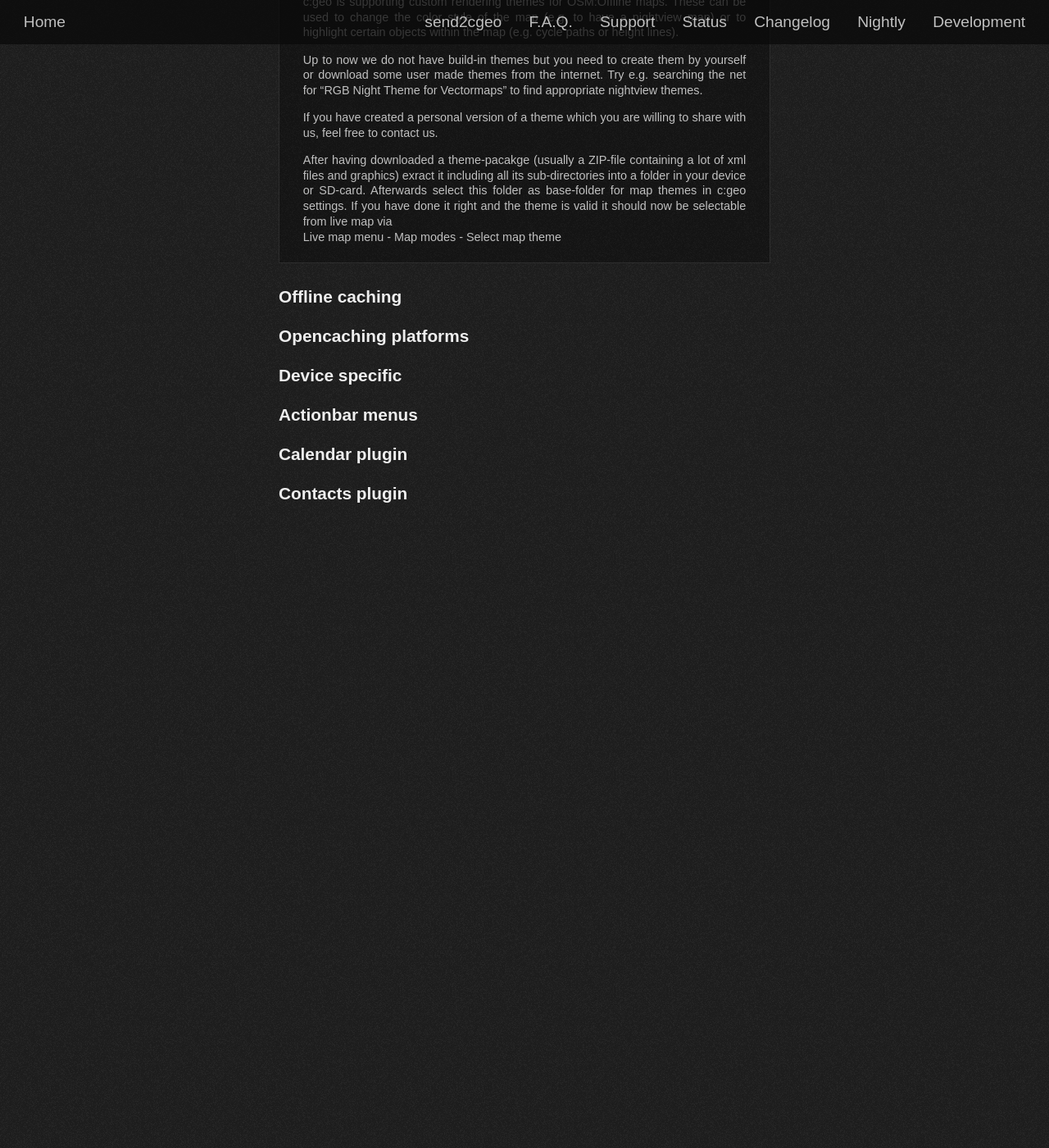
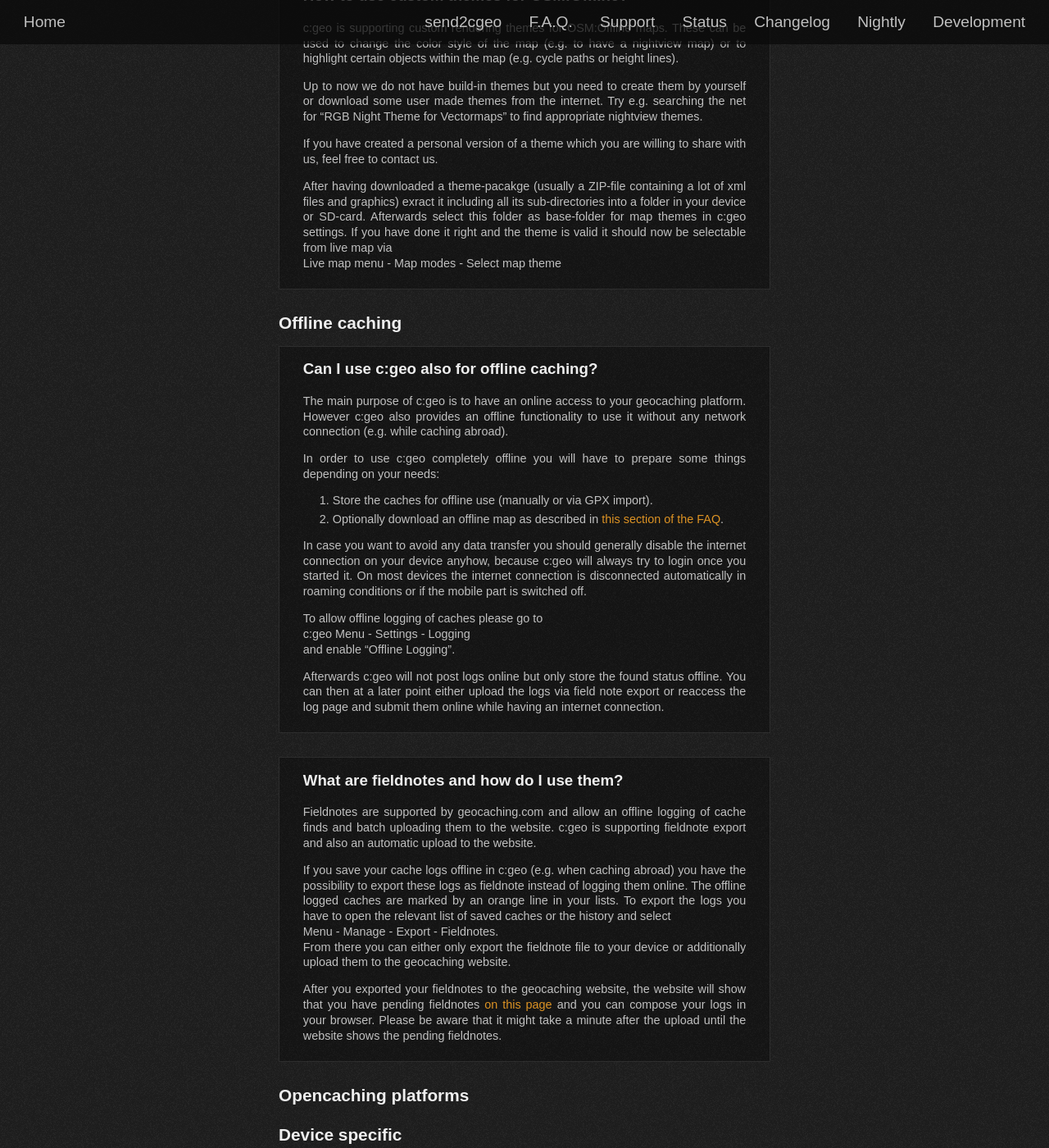
Before and after one commit to cgeo/cgeo.github.io, a Jekyll site: the page built from faq.html, in a window 1280 px wide and 1400 px high, scrolled down 21358 px. Shown: the whole window at 82% size. Built offline with Jekyll 4.4.1, drawn with Linux system fonts in a browser that asks for light colours; some web fonts are replaced; before the commit the page ends 21988 px from its top, so only the background shows below that; some of the changed text lies outside the part shown.

Commit message:
FAQ Offline caching #1

```diff
--- a/_data/faq.yml
+++ b/_data/faq.yml
@@ -710,6 +710,39 @@
 - title: Offline caching
   items:
 
+      - title: Can I use c:geo also for offline caching?
+        content: |
+            The main purpose of c:geo is to have an online access to your geocaching platform.
+            However c:geo also provides an offline functionality to use it without any network connection (e.g. while caching abroad).
+
+            In order to use c:geo completely offline you will have to prepare some things depending on your needs:
+
+            1. Store the caches for offline use (manually or via GPX import).
+            2. Optionally download an offline map as described in [this section of the FAQ](./faq.html#faq.WhatisOSM:).
+
+            In case you want to avoid any data transfer you should generally disable the internet connection on your device anyhow, because c:geo will always try to login once you started it.
+            On most devices the internet connection is disconnected automatically in roaming conditions or if the mobile part is switched off.
+
+            To allow offline logging of caches please go to\\
+            c:geo Menu - Settings - Logging\\
+            and enable "Offline Logging".
+
+            Afterwards c:geo will not post logs online but only store the found status offline.
+            You can then at a later point either upload the logs via field note export or reaccess the log page and submit them online while having an internet connection.
+
+      - title: What are fieldnotes and how do I use them?
+        content: |
+            Fieldnotes are supported by geocaching.com and allow an offline logging of cache finds and batch uploading them to the website.
+            c:geo is supporting fieldnote export and also an automatic upload to the website.
+
+            If you save your cache logs offline in c:geo (e.g. when caching abroad) you have the possibility to export these logs as fieldnote instead of logging them online.
+            The offline logged caches are marked by an orange line in your lists. To export the logs you have to open the relevant list of saved caches or the history and select\\
+            Menu - Manage - Export - Fieldnotes.\\
+            From there you can either only export the fieldnote file to your device or additionally upload them to the geocaching website.
+
+            After you exported your fieldnotes to the geocaching website, the website will show that you have pending fieldnotes [on this page](https://www.geocaching.com/my/fieldnotes.aspx) and you can compose your logs in your browser.
+            Please be aware that it might take a minute after the upload until the website shows the pending fieldnotes.
+
 - title: Opencaching platforms
   items:
 
```
